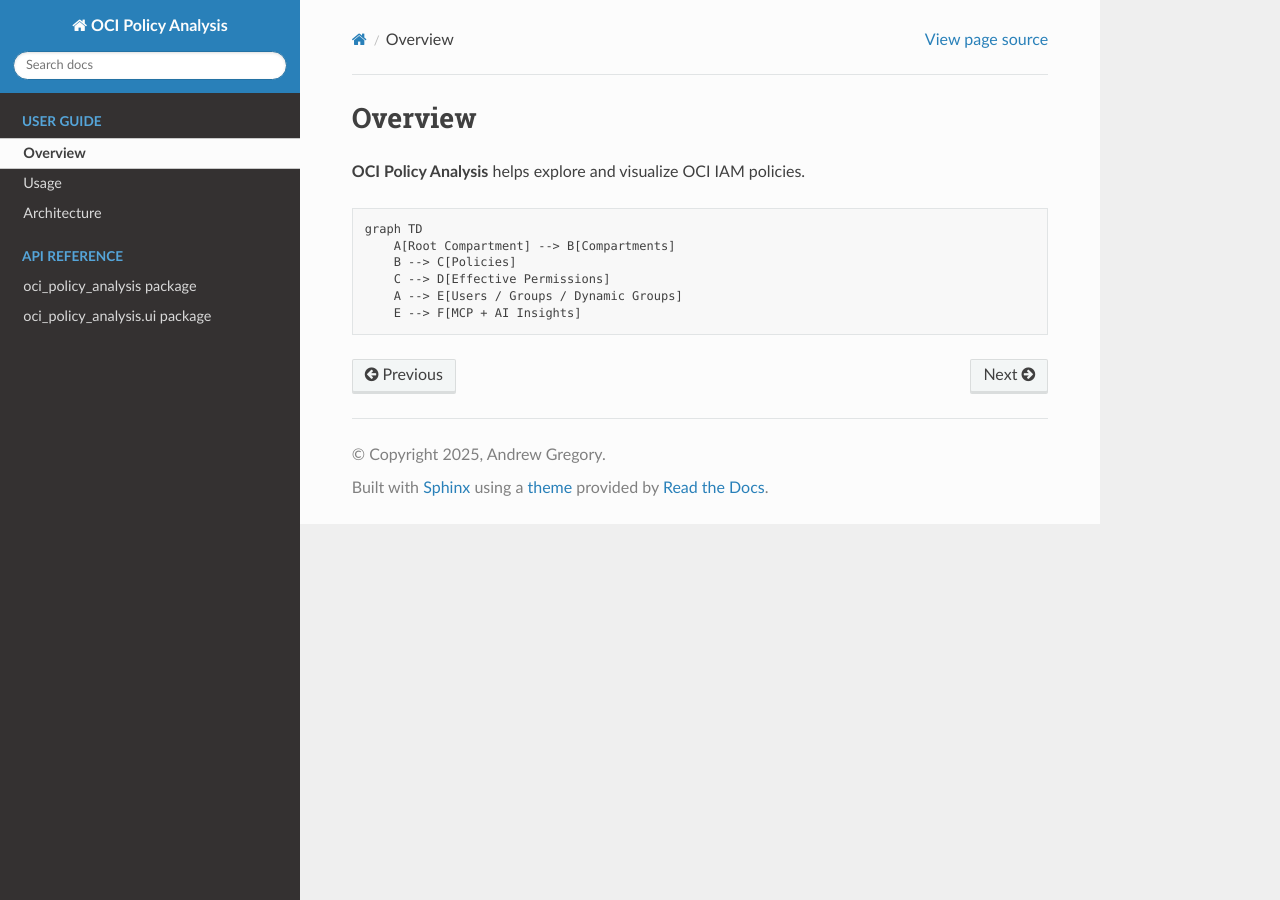
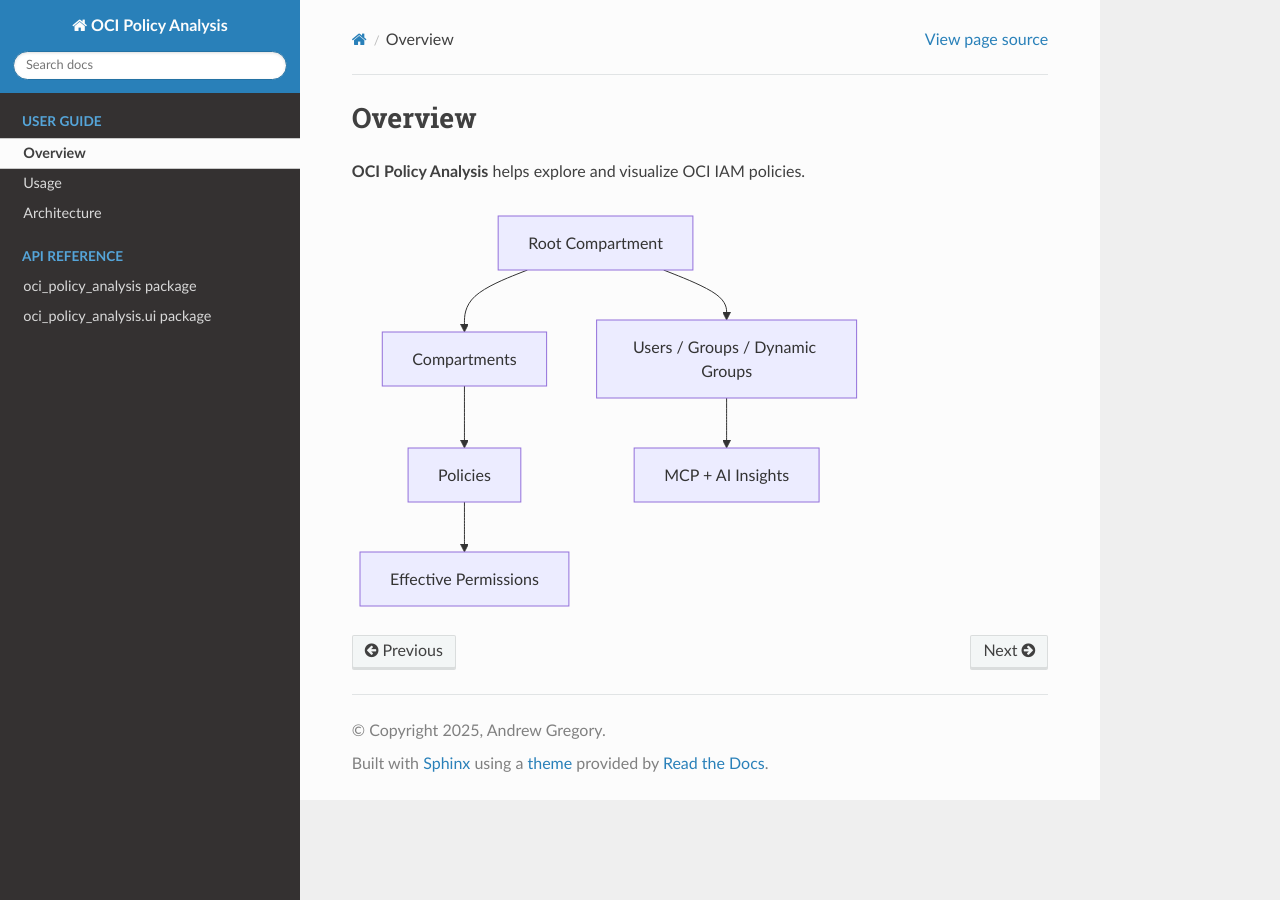
Before and after one commit to agregory999/oci-policy-analysis, a Sphinx documentation site: the page built from docs/source/overview.md, in a window 1280 px wide. Built offline with Sphinx 7.4.7 and the Read the Docs theme 3.1.0, drawn with Linux system fonts in a browser that asks for light colours; some of the changed lines change nothing that is shown.

Commit message:
chore: rebuild docs

```diff
--- a/docs/source/conf.py
+++ b/docs/source/conf.py
@@ -36,6 +36,7 @@ autodoc_mock_imports = [
     'ttkbootstrap',
     '_tkinter',
 ]
+myst_fence_as_directive = ['mermaid']
 
 html_theme = 'sphinx_rtd_theme'
 html_static_path = ['_static']
```
